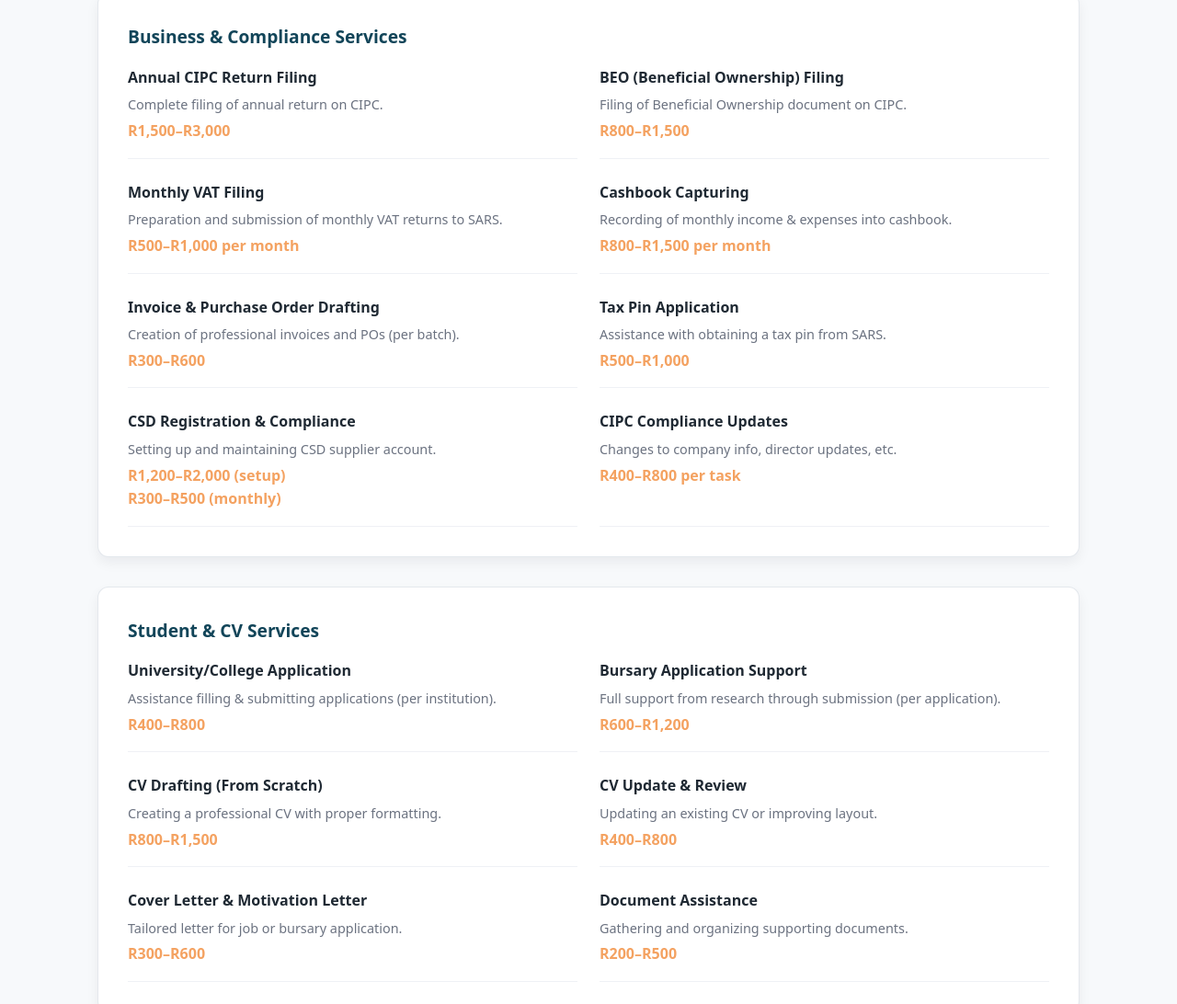
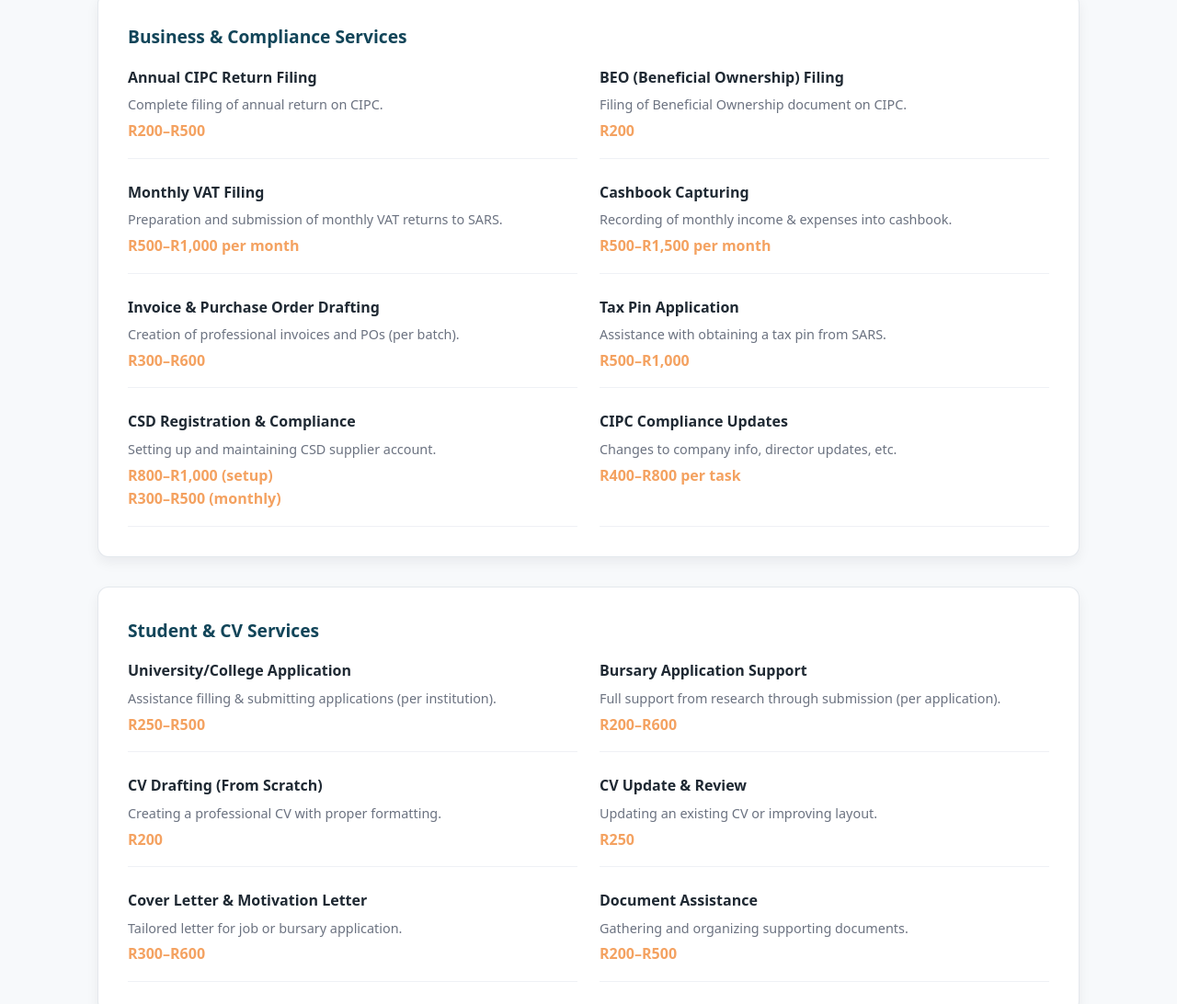
Before and after one commit to santafey/mda-website, a plain HTML site: page pricing.html in a window 1280 px wide. Shown: the part 1294-2386 px from the top of the page at 92% size. Drawn offline with Linux system fonts and the light colour scheme.

```diff
--- a/pricing.html
+++ b/pricing.html
@@ -397,7 +397,7 @@
         <div class="pricing-card">
           <h3>Starter</h3>
           <div class="price">
-            R500–R1,500
+            R200–R1,000
             <small>per task</small>
           </div>
           <p>Perfect for one‑off admin tasks or small businesses.</p>
@@ -414,7 +414,7 @@
         <div class="pricing-card featured">
           <h3>Monthly Retainer</h3>
           <div class="price">
-            R2,500–R5,000
+            R1,500–R3,000
             <small>per month</small>
           </div>
           <p>Best for growing businesses needing regular support.</p>
@@ -432,7 +432,7 @@
         <div class="pricing-card">
           <h3>Premium</h3>
           <div class="price">
-            R6,000–R12,000
+            R2,000–R5,000
             <small>per month</small>
           </div>
           <p>Full admin outsourcing for established businesses.</p>
@@ -466,13 +466,13 @@
           <div class="service-item">
             <h4>Annual CIPC Return Filing</h4>
             <p>Complete filing of annual return on CIPC.</p>
-            <div class="price-range">R1,500–R3,000</div>
+            <div class="price-range">R200–R500</div>
           </div>
 
           <div class="service-item">
             <h4>BEO (Beneficial Ownership) Filing</h4>
             <p>Filing of Beneficial Ownership document on CIPC.</p>
-            <div class="price-range">R800–R1,500</div>
+            <div class="price-range">R200</div>
           </div>
 
           <div class="service-item">
@@ -484,7 +484,7 @@
           <div class="service-item">
             <h4>Cashbook Capturing</h4>
             <p>Recording of monthly income & expenses into cashbook.</p>
-            <div class="price-range">R800–R1,500 per month</div>
+            <div class="price-range">R500–R1,500 per month</div>
           </div>
 
           <div class="service-item">
@@ -502,7 +502,7 @@
           <div class="service-item">
             <h4>CSD Registration & Compliance</h4>
             <p>Setting up and maintaining CSD supplier account.</p>
-            <div class="price-range">R1,200–R2,000 (setup)<br>R300–R500 (monthly)</div>
+            <div class="price-range">R800–R1,000 (setup)<br>R300–R500 (monthly)</div>
           </div>
 
           <div class="service-item">
@@ -520,25 +520,25 @@
           <div class="service-item">
             <h4>University/College Application</h4>
             <p>Assistance filling & submitting applications (per institution).</p>
-            <div class="price-range">R400–R800</div>
+            <div class="price-range">R250–R500</div>
           </div>
 
           <div class="service-item">
             <h4>Bursary Application Support</h4>
             <p>Full support from research through submission (per application).</p>
-            <div class="price-range">R600–R1,200</div>
+            <div class="price-range">R200–R600</div>
           </div>
 
           <div class="service-item">
             <h4>CV Drafting (From Scratch)</h4>
             <p>Creating a professional CV with proper formatting.</p>
-            <div class="price-range">R800–R1,500</div>
+            <div class="price-range">R200</div>
           </div>
 
           <div class="service-item">
             <h4>CV Update & Review</h4>
             <p>Updating an existing CV or improving layout.</p>
-            <div class="price-range">R400–R800</div>
+            <div class="price-range">R250</div>
           </div>
 
           <div class="service-item">
```
